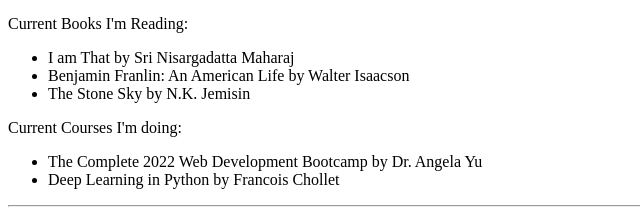
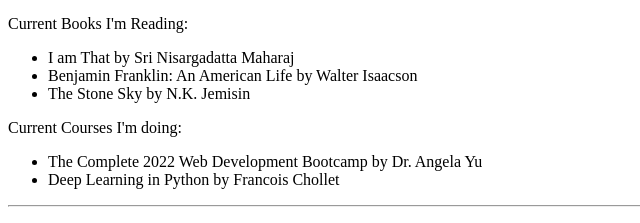
Before and after one commit to nikjain90/cv, a plain HTML site: page index.html in a window 1280 px wide. Shown: the part 408-631 px from the top of the page, 0-640 px from the left. Drawn offline with Linux system fonts and the light colour scheme.

Commit message:
minor typo's tackled

```diff
--- a/index.html
+++ b/index.html
@@ -28,7 +28,7 @@
   <p>Current Books I'm Reading:</p>
   <ul>
     <li>I am That by Sri Nisargadatta Maharaj</li>
-    <li>Benjamin Franlin: An American Life by Walter Isaacson</li>
+    <li>Benjamin Franklin: An American Life by Walter Isaacson</li>
     <li>The Stone Sky by N.K. Jemisin</li>
   </ul>
   <p>Current Courses I'm doing:</p>
```
